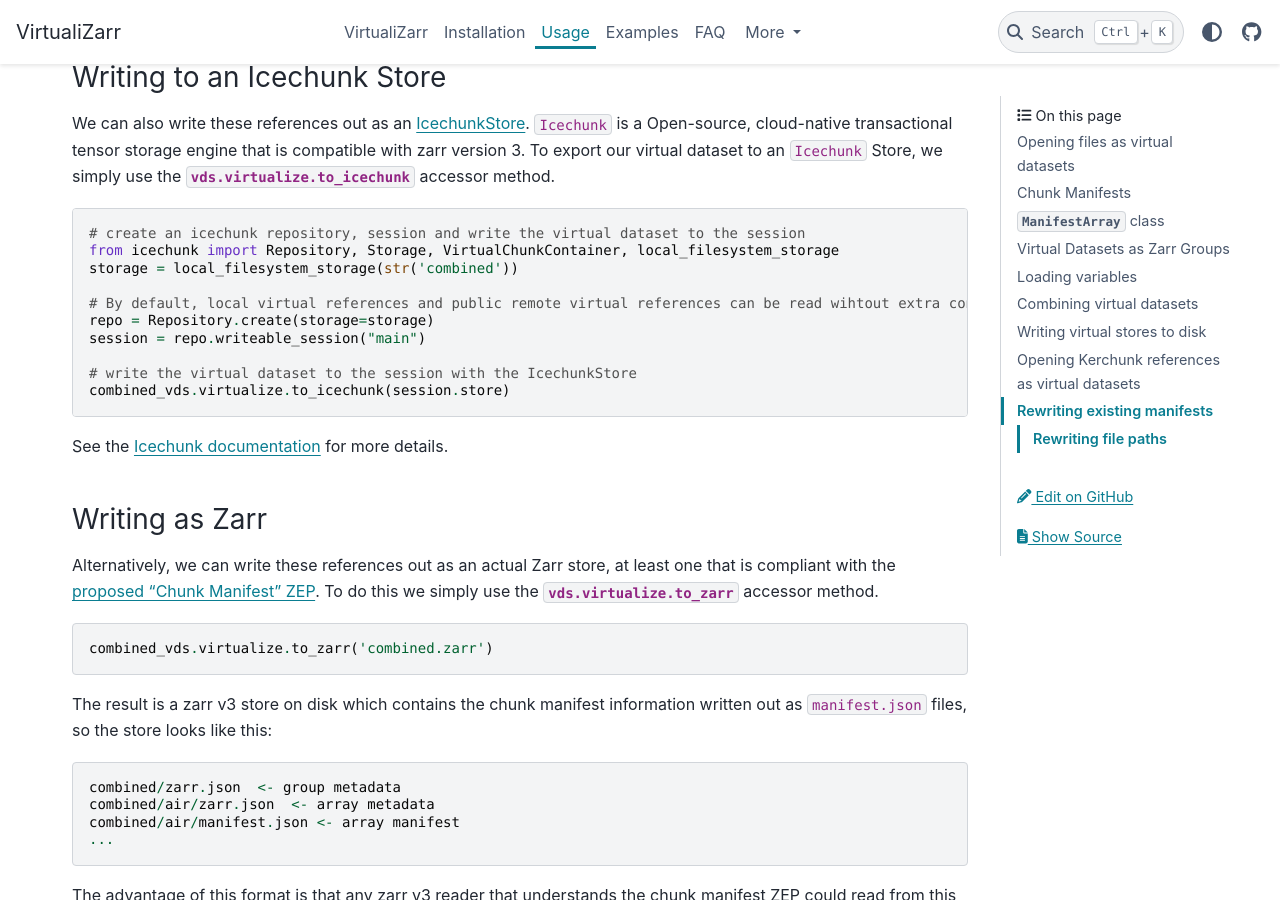
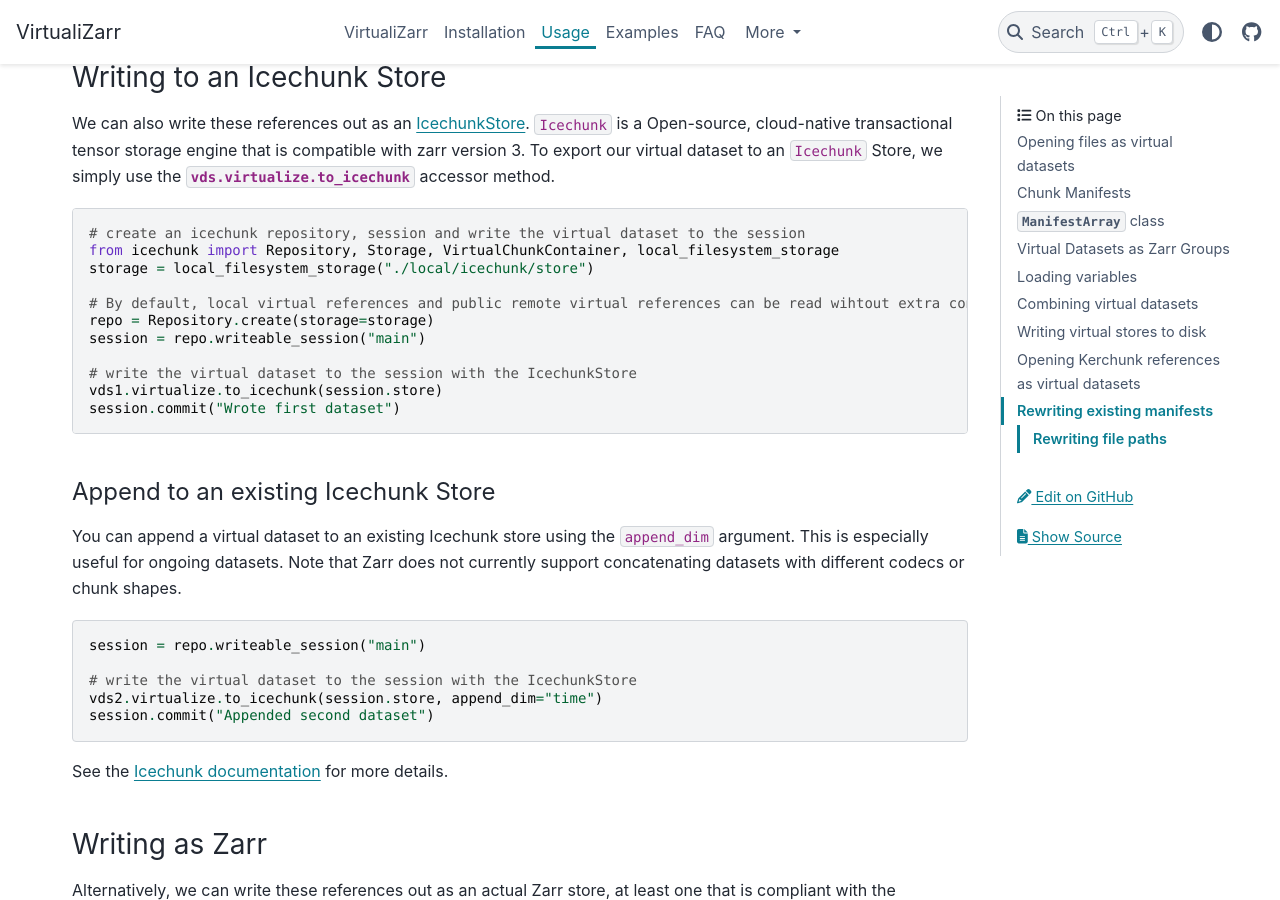
Before and after one commit to zarr-developers/VirtualiZarr, a Sphinx documentation site: the page built from docs/usage.md, in a window 1280 px wide and 900 px high, scrolled down 11373 px. Built offline with Sphinx 7.4.7 and the PyData theme 0.15.4, drawn with Linux system fonts in a browser that asks for light colours.

Commit message:
Update usage.md

````diff
--- a/docs/usage.md
+++ b/docs/usage.md
@@ -431,14 +431,27 @@
 ```python
 # create an icechunk repository, session and write the virtual dataset to the session
 from icechunk import Repository, Storage, VirtualChunkContainer, local_filesystem_storage
-storage = local_filesystem_storage(str('combined'))
+storage = local_filesystem_storage("./local/icechunk/store")
 
 # By default, local virtual references and public remote virtual references can be read wihtout extra configuration.
 repo = Repository.create(storage=storage)
 session = repo.writeable_session("main")
 
 # write the virtual dataset to the session with the IcechunkStore
-combined_vds.virtualize.to_icechunk(session.store)
+vds1.virtualize.to_icechunk(session.store)
+session.commit("Wrote first dataset")
+```
+
+#### Append to an existing Icechunk Store
+
+You can append a virtual dataset to an existing Icechunk store using the `append_dim` argument. This is especially useful for ongoing datasets. Note that Zarr does not currently support concatenating datasets with different codecs or chunk shapes.
+
+```python
+session = repo.writeable_session("main")
+
+# write the virtual dataset to the session with the IcechunkStore
+vds2.virtualize.to_icechunk(session.store, append_dim="time")
+session.commit("Appended second dataset")
 ```
 
 See the [Icechunk documentation](https://icechunk.io/icechunk-python/virtual/#creating-a-virtual-dataset-with-virtualizarr) for more details.
````
